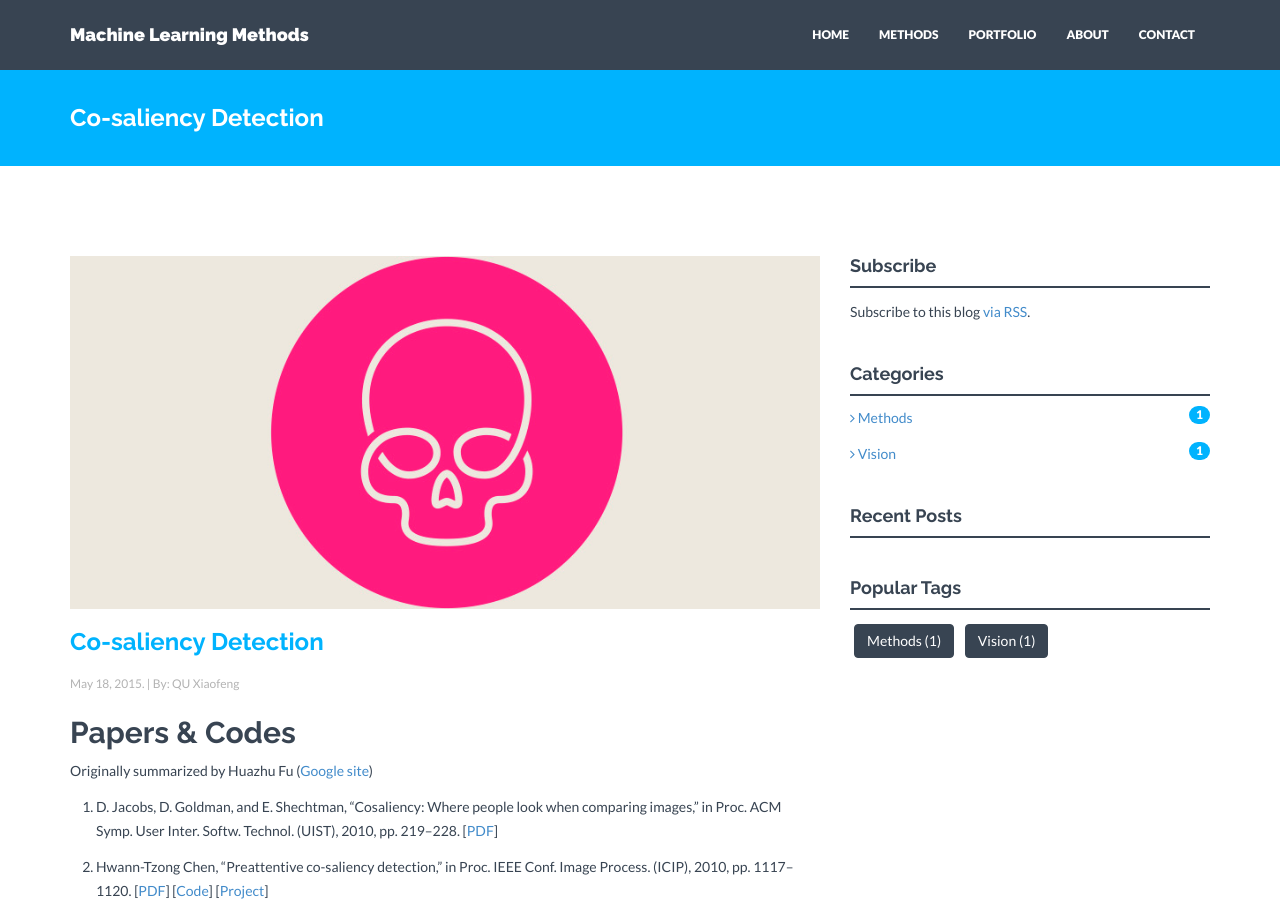
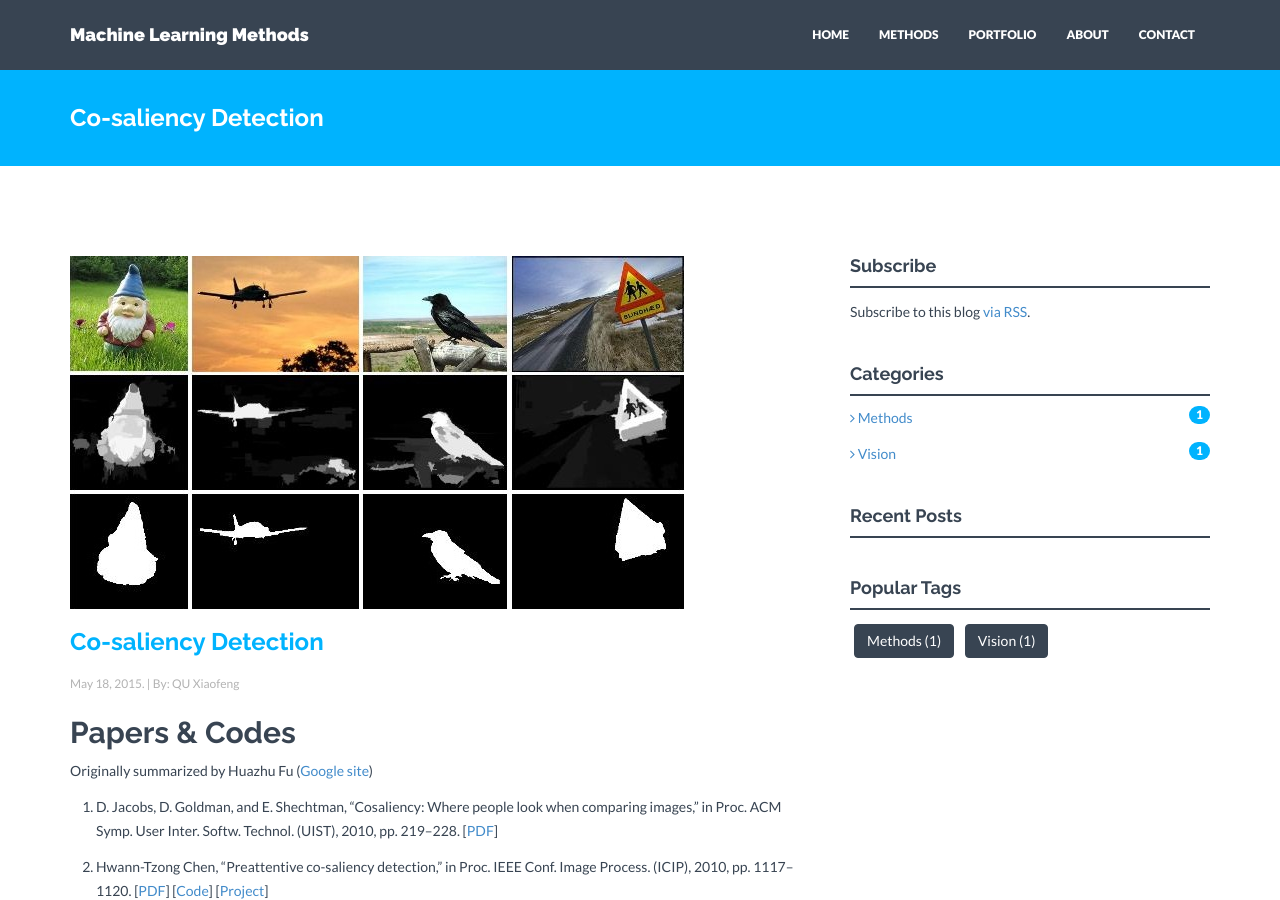
Before and after one commit to quxiaofeng/methods.ml, a Jekyll site: the page built from _posts/methods/2015-05-18-cosaliency-detection.markdown, in a window 1280 px wide and 900 px high. Built offline with Jekyll 4.4.1, drawn with Linux system fonts in a browser that asks for light colours; nearby versions of some CDN libraries.

Commit message:
Added images
Signed-off-by: Xiaofeng QU <xiaofeng.qu.hk@ieee.org>

```diff
--- a/_posts/methods/2015-05-18-cosaliency-detection.markdown
+++ b/_posts/methods/2015-05-18-cosaliency-detection.markdown
@@ -6,8 +6,8 @@ author: QU Xiaofeng
 categories:
 - methods
 - vision
-img: post03.jpg
-thumb: thumb03.jpg
+img: cosaliency.jpg
+thumb: cosaliency.jpg
 ---
 
 Papers & Codes
```
Also changed, not shown: assets/img/blog/cosaliency.jpg (added), assets/img/blog/thumbs/cosaliency.jpg (added).
